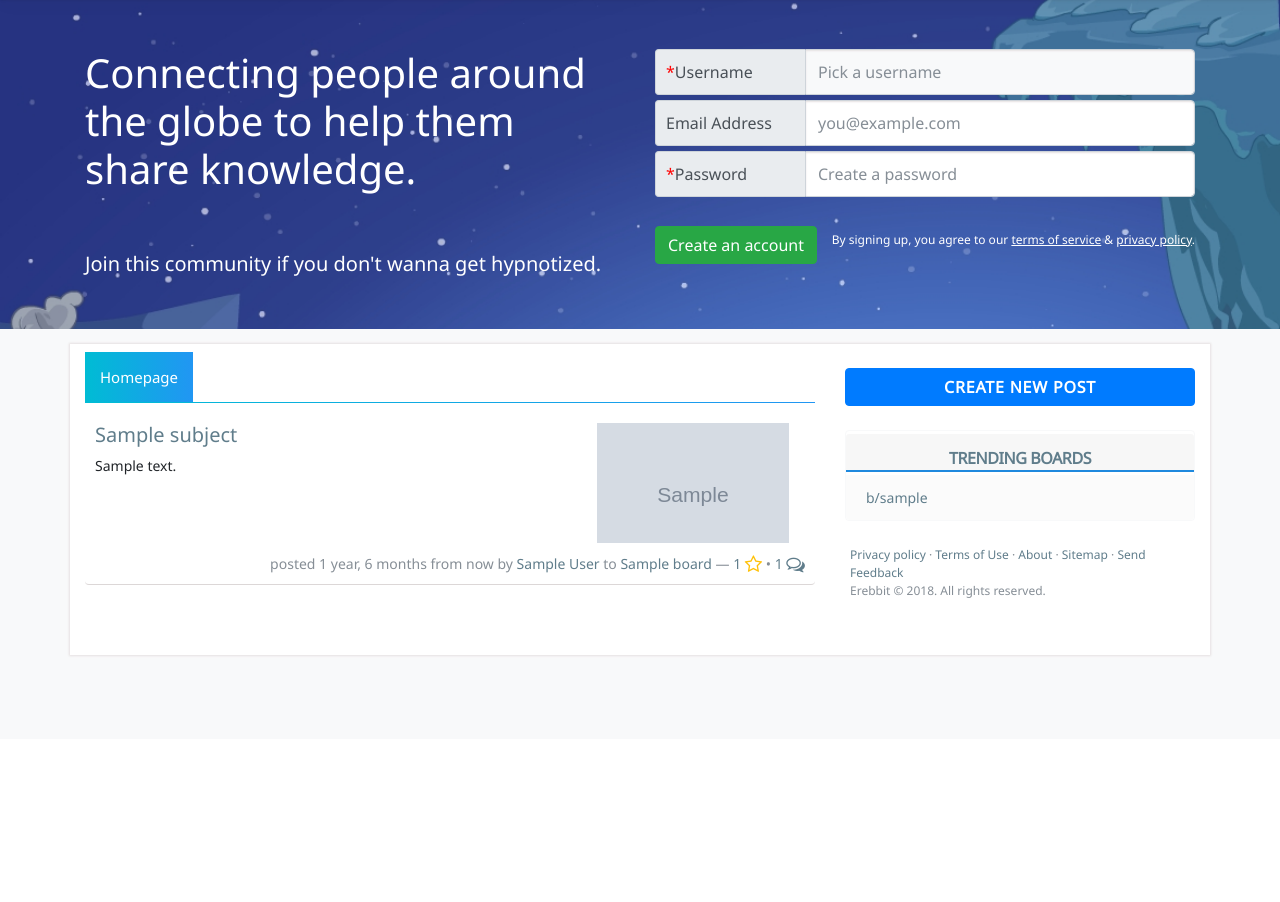
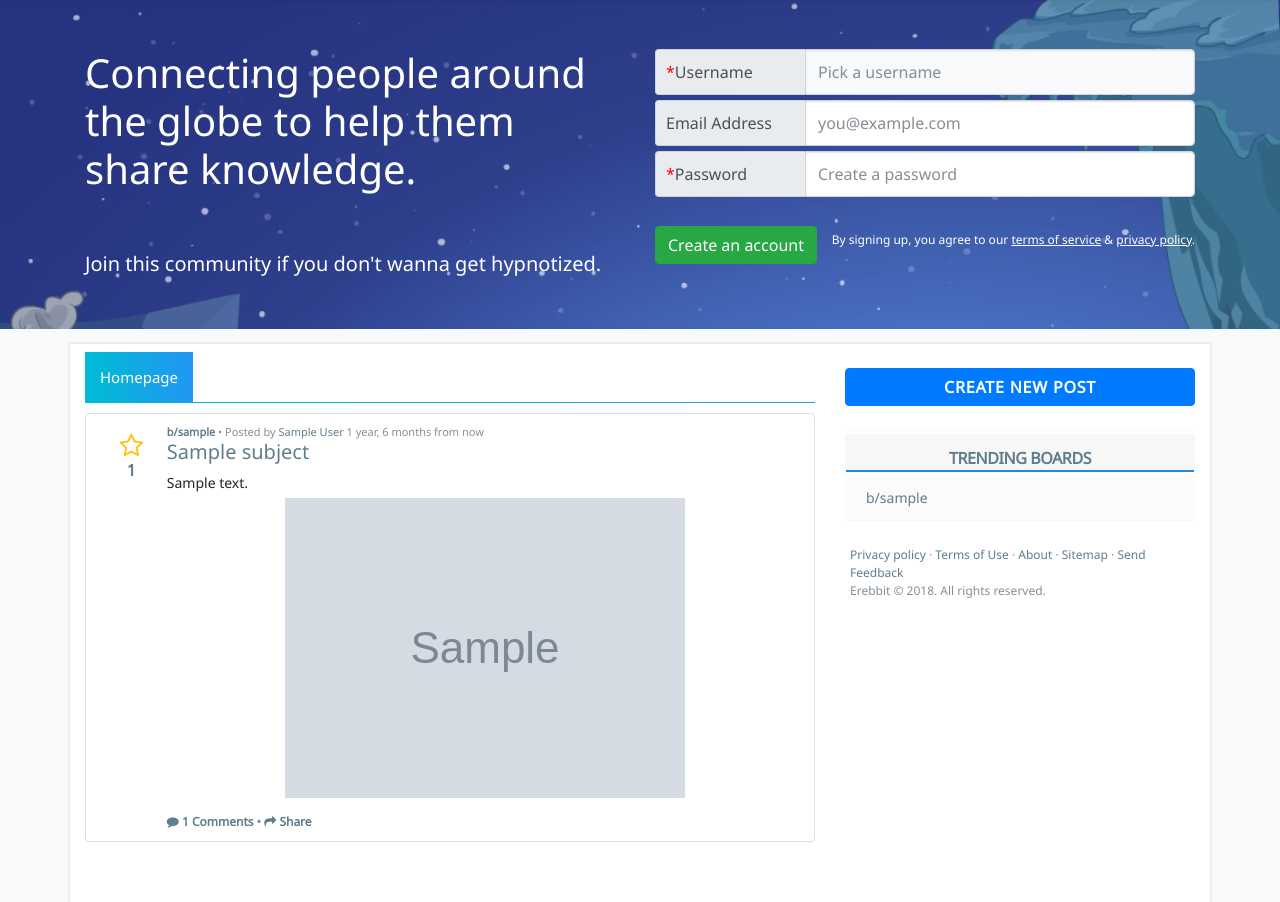
Before and after one commit to thetruefuss/elmer, a Django app: page / in a window 1280 px wide. Shown: the part 61-963 px from the top of the page. Before the commit the page ends 718 px from the top, so only its background shows below. Run offline with Django 3.2, Linux system fonts and the light colour scheme; tables that the repository leaves empty hold one stand-in row (values such as "Sample post"); grey boxes marked "Sample" are stand-in pictures; data that the repository does not hold is empty; some libraries are stand-ins or nearby versions.

Commit message:
Redesigned the subject partial

```diff
--- a/frontboard/templates/frontboard/includes/partial_subject.html
+++ b/frontboard/templates/frontboard/includes/partial_subject.html
@@ -1,12 +1,20 @@
 {% load emoticons_tags %}
 {% load humanize %}
+{% load static %}
 
 <style>
-    .card-styling { border:none; border-bottom:1px solid #dcd7d7; margin-bottom:5px; }
+    .card-styling { margin-bottom:10px; }
     .card-body-styling { padding:10px; }
-    .photo-partition { float:left; width:70%; }
-    .photo-area-styling { float:right; width:30%; max-height:120px; overflow:hidden; }
-    .action-area { clear:both; padding-top:10px; }
+    .star-partition { float:left; width:10%; text-align:center; padding-top:10px; }
+    .body-partition { float:right; width:90%; }
+    .card-photo-stlying { text-align:center; padding:5px; }
+    .card-bottom-area { padding-top:10px; font-weight:600; font-size:12px; }
+    .card-bottom-area a { text-decoration:none; }
+    i#star_icon.fa-lg { font-size:1.6em; }
+    span#js-star-count { font-weight:600; }
+    .board-link { text-decoration:none; font-weight:600; }
+    .profile-link { text-decoration:none; }
+    .post-info { font-size:11px; }
 </style>
 
 
@@ -14,51 +22,57 @@
 <div class="card card-styling">
   <div class="card-body card-body-styling">
 
-    <div{% if subject.photo %} class="photo-partition"{% endif %}>
+    <div class="star-partition">
+      <a href="{% url 'like' subject.slug %}"
+         style="text-decoration:none;"
+         title="{{ subject.points.count }} points"
+         id="js-star-subject">
+
+         {% if subject in user.liked_subjects.all %}
+           <i class="fa fa-star fa-lg" aria-hidden="true" id="star_icon"></i>
+         {% else %}
+           <i class="fa fa-star-o fa-lg" aria-hidden="true" id="star_icon"></i>
+         {% endif %}
+         <br>
+
+         <span id="js-star-count">{{ subject.points.count }}</span>
+      </a>
+    </div>
+
+    <div class="body-partition">
+      <p class="post-info text-muted">
+        <a href="{{ subject.board.get_absolute_url }}"
+           title="visit board"
+           class="board-link">b/{{ subject.board.slug }}</a> &bull;
+        Posted by
+        <a href="{% url 'user_profile' subject.author.username %}"
+           title="view profile"
+           class="profile-link">{{ subject.author.profile.screen_name }}</a>
+        <span title="{{ subject.created|date:"D d M Y" }} | {{ subject.created|time:"H:i:s" }}">
+           {{ subject.created|naturaltime }}
+        </span>
+      </p>
       <h5><a href="{{ subject.get_absolute_url }}" class="card-link">{{ subject.title|emoticons }}</a></h5>
       <p>{{ subject.body|truncatewords_html:50|urlize }}</p>
-    </div>
 
-    {% if subject.photo %}
-    <div class="photo-area-styling">
-    {% load thumbnail %}
-    {% thumbnail subject.photo "100" as im %}
-          <img src="{{ im.url }}" width="90%" style="margin-left:5px;">
-    {% endthumbnail %}
-    </div>
-    {% endif %}
+      {% if subject.photo %}
+      <div class="card-photo-stlying">
+      {% load thumbnail %}
+      {% thumbnail subject.photo "400" as im %}
+            <img src="{{ im.url }}">
+      {% endthumbnail %}
+      </div>
+      {% endif %}
 
-    <div class="text-right action-area">
-      <p class="text-muted">
-        posted <span title="{{ subject.created|date:"D d M Y" }} | {{ subject.created|time:"H:i:s" }}">
-                  {{ subject.created|naturaltime }}
-                </span>
-        by <a href="{% url 'user_profile' subject.author.username %}"
-              title="view profile"
-              style="text-decoration:none;">{{ subject.author.profile.screen_name }}</a>
-        to <a href="{{ subject.board.get_absolute_url }}"
-              title="visit board"
-              style="text-decoration:none;">{{ subject.board.title }}</a> &#8212;
-
-        <a href="{% url 'like' subject.slug %}"
-           style="text-decoration:none;"
-           title="{{ subject.points.count }} points"
-           id="js-star-subject">
-
-           <span id="js-star-count">{{ subject.points.count }}</span>
-
-           {% if subject in user.liked_subjects.all %}
-             <i class="fa fa-star fa-lg" aria-hidden="true"></i>
-           {% else %}
-             <i class="fa fa-star-o fa-lg" aria-hidden="true"></i>
-           {% endif %}
+      <div class="card-bottom-area text-muted">
+        <a href="{{ subject.get_absolute_url }}"
+           title="{{ subject.comments.count }} comments">
+           <i class="fa fa-comment fa-md" aria-hidden="true"></i> {{ subject.comments.count }} Comments
         </a> &bull;
-        <a href="{{ subject.get_absolute_url }}"
-           style="text-decoration:none;"
-           title="{{ subject.comments.count }} comments">
-           {{ subject.comments.count }} <i class="fa fa-comments-o fa-lg" aria-hidden="true"></i>
+        <a href="#" class="share_link" data-clipboard-text="{{ request.get_host }}{{ subject.get_absolute_url }}">
+           <i class="fa fa-share fa-md" aria-hidden="true"></i> Share
         </a>
-      </p>
+      </div>
     </div>
   </div>
 </div>
@@ -66,6 +80,7 @@
 
 <script type="text/javascript">
 $(document).ready(function(){
+  // Star or unstar a post
   $(document).on("click", "#js-star-subject", function () {
     {% if not request.user.is_authenticated %}
     window.location.href = "{% url 'login' %}";
@@ -92,5 +107,25 @@ $(document).ready(function(){
     {% endif %}
     return false;
   });
+
+  // Show tooltip on click for 1 sec
+  $('.share_link').on('click', function(e) {
+    e.preventDefault();
+    var elm = $(this);
+    elm.tooltip({
+      trigger: 'click',
+      placement: 'bottom',
+      title: 'Copied permalink!'
+    });
+    setTimeout(function(){
+        elm.tooltip('hide');
+    }, 1000);
+  });
+
 });
 </script>
+
+<script src="{% static 'js/clipboard.min.js' %}"></script>
+<script type="text/javascript">
+new ClipboardJS('.share_link');
+</script>
```
